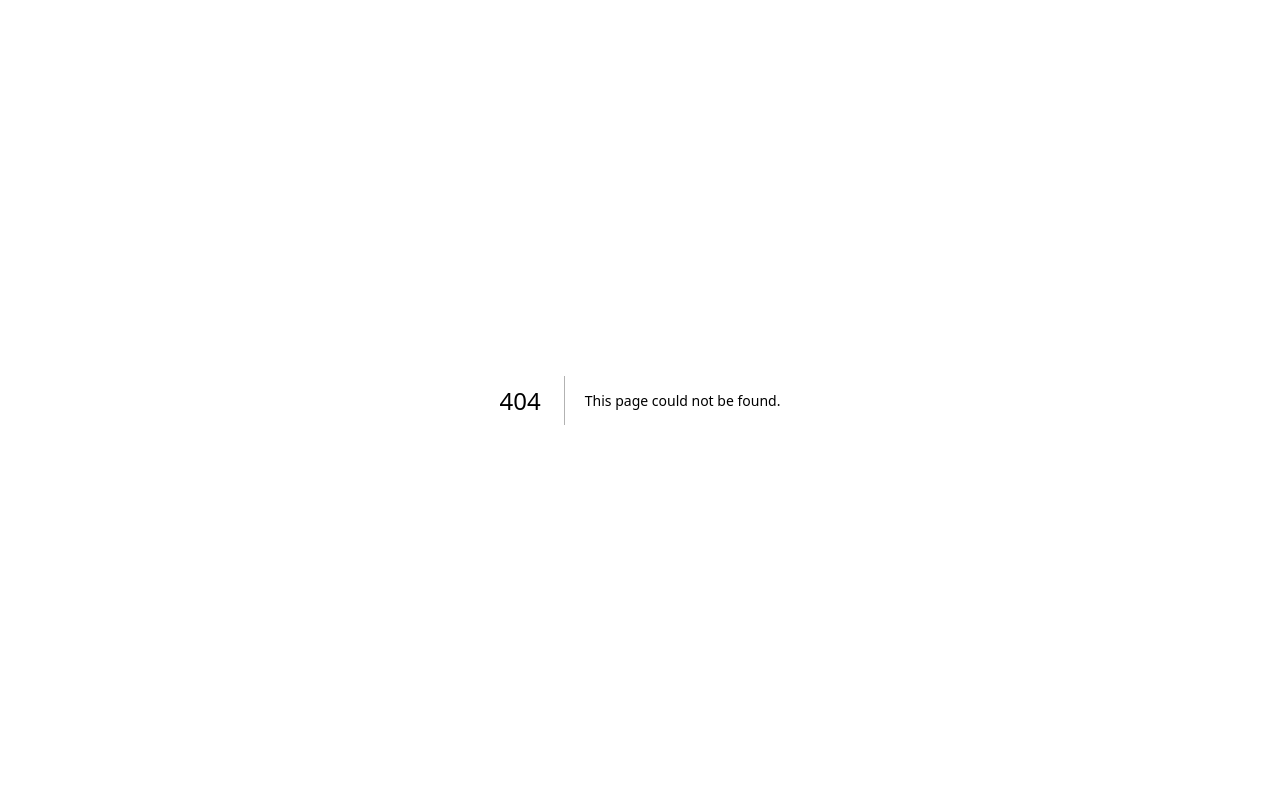
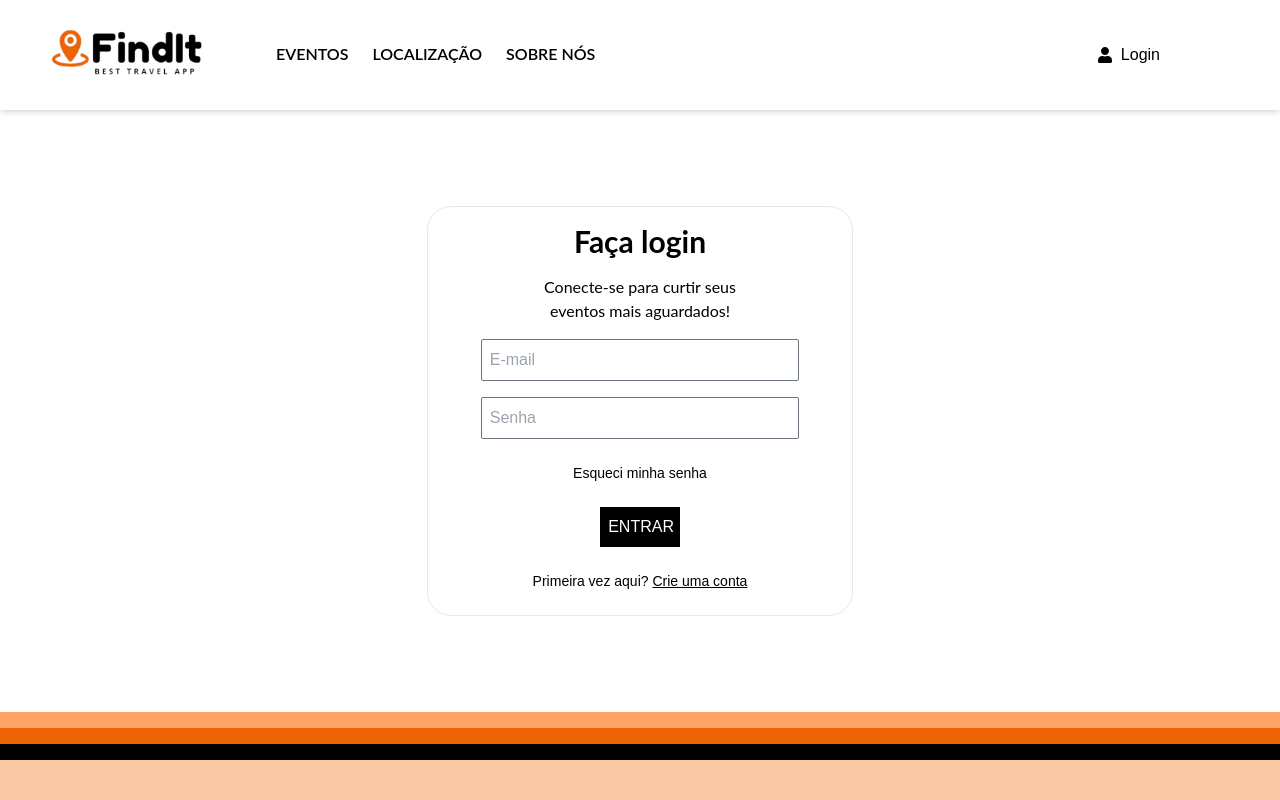
Before and after one commit to ViniciusRotondo/front-findit, a Next.js app: page /login in a window 1280 px wide. Before the commit this address had no page. Shown: the top 800 px of the page. Built offline with nearby package versions, Linux system fonts and the light colour scheme.

Commit message:
Criando pagina de login

```diff
--- a/src/app/home/page.js
+++ b/src/app/home/page.js
@@ -7,6 +7,7 @@ import Carrossel from "@/components/Carrossel/page"
 import Image from "next/image"
 import { useState, useEffect } from "react"
 import { useRouter } from "next/navigation";
+import Link from "next/link"
 
 const fetchEventos = async () => {
     try {
@@ -43,10 +44,12 @@ export default function Home() {
             <div className="bg-black w-full h-20 flex items-center justify-center">
                 <div className="relative w-3/4">
                     <input
-                        className="bg-white rounded-3xl h-10 w-full pl-4 pr-10 p-4 focus:outline-none"
+                        className="bg-white rounded-3xl h-10 w-full pl-4 pr-10 p-4 focus:text-black focus:outline-none"
                         placeholder="Buscar"
                     />
-                    <FaSearch className="absolute right-4 top-1/2 transform -translate-y-1/2 text-gray-500 cursor-pointer" />
+                    <Link href={"#"}>
+                        <FaSearch className="absolute right-4 top-1/2 transform -translate-y-1/2 text-gray-500 cursor-pointer" />
+                    </Link>
                 </div>
             </div>
             <main className="bg-white w-full min-h-screen mx-auto grid place-items-center pt-12">
@@ -103,6 +106,9 @@ export default function Home() {
                                 </button>
                             </div>
                         ))}
+                        <button className="bg-black text-white w-2/6 hover:bg-gray-900 transition-all duration-300 ease-in-out text-md p-2 mb-4 font-lato">
+                            MOSTRAR MAIS EVENTOS
+                        </button>
                     </div>
                 </div>
             </main>
--- a/src/app/layout.js
+++ b/src/app/layout.js
@@ -13,8 +13,8 @@ const geistMono = localFont({
 });
 
 export const metadata = {
-  title: "Create Next App",
-  description: "Generated by create next app",
+  title: "FindIt",
+  description: "Best Travel App",
 };
 
 export default function RootLayout({ children }) {
--- /dev/null
+++ b/src/app/login/page.js
@@ -0,0 +1,48 @@
+import Footer from "@/components/Footer/page";
+import Header from "@/components/Header/page";
+import Link from "next/link";
+
+export default function Login() {
+    return (
+        <>
+            <div className="bg-white min-h-screen">
+                <Header />
+                <div className="w-2/6 border mx-auto flex justify-center self-center flex-col items-center bg-white text-black rounded-3xl m-24">
+                    <h1 className="text-3xl font-lato font-bold m-4">
+                        Faça login
+                    </h1>
+                    <p className="text-bs font-normal font-lato w-2/4 text-center mb-4">
+                        Conecte-se para curtir seus eventos mais aguardados!
+                    </p>
+                    <form className="w-3/4 flex flex-col justify-center items-center">
+                        <input type="email"
+                            placeholder="E-mail"
+                            name="email"
+                            onChange={"#"}
+                            className="border text-black border-gray-500 w-full p-2 focus:outline-none focus:text-black mb-4 rounded-sm"
+                            required
+                        />
+
+                        <input type="password"
+                            placeholder="Senha"
+                            name="senha"
+                            onChange={"#"}
+                            className="border text-black border-gray-500 w-full p-2 focus:outline-none focus:text-black mb-6 rounded-sm"
+                            required
+                        />
+                        <Link href={"#"} className="text-sm hover:underline hover:text-[#EE6405] transition-all ease-in-out duration-200 mb-6">
+                            Esqueci minha senha
+                        </Link>
+                        <button type="submit" className="w-1/4 bg-black p-2 text-white hover:bg-gray-900 transition-all ease-in-out duration-500">
+                            ENTRAR
+                        </button>
+                        <p className="m-6 text-sm">
+                            Primeira vez aqui? <Link className="underline hover:text-[#EE6405] transition-all ease-in-out duration-200" href={"/createaccount"}>Crie uma conta</Link>
+                        </p>
+                    </form>
+                </div>
+                <Footer />
+            </div>
+        </>
+    )
+}
```
